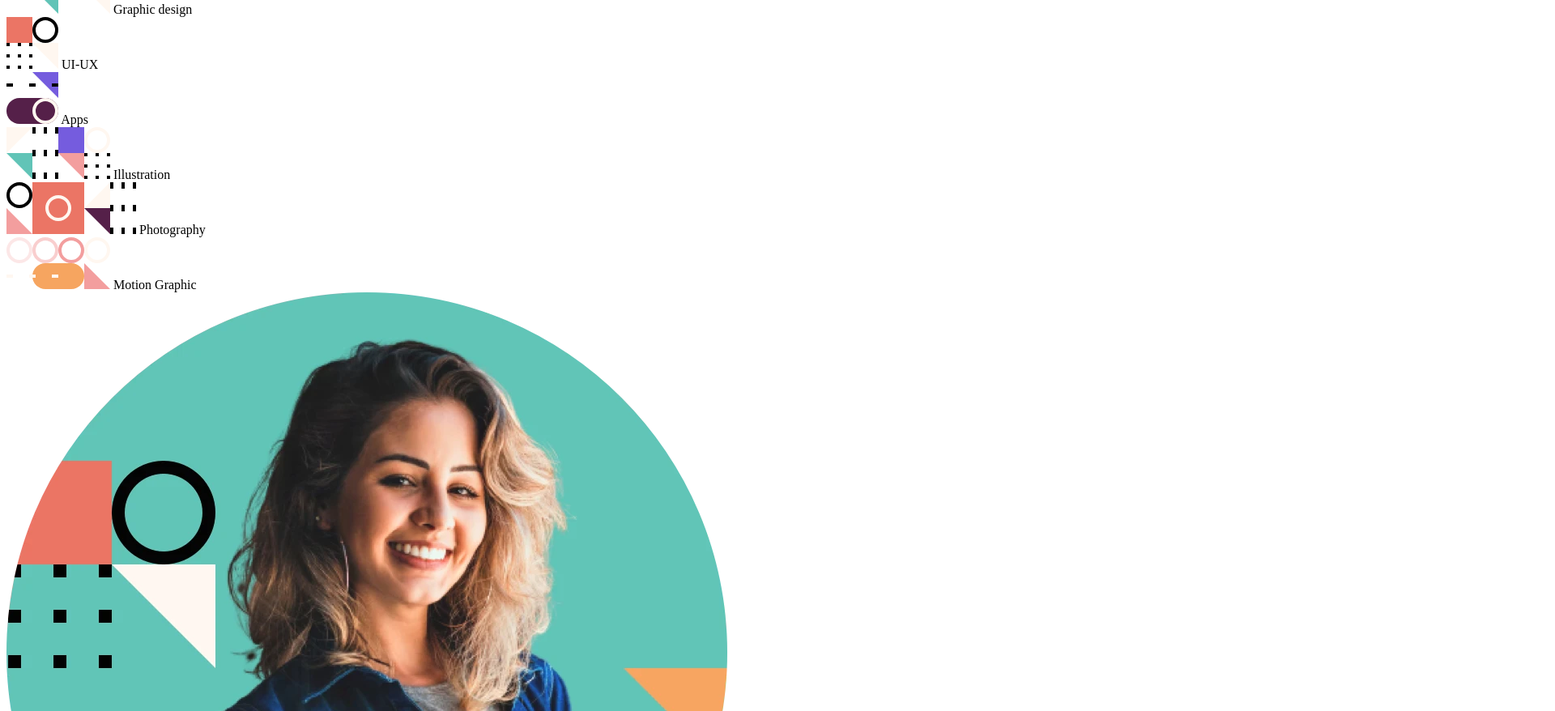
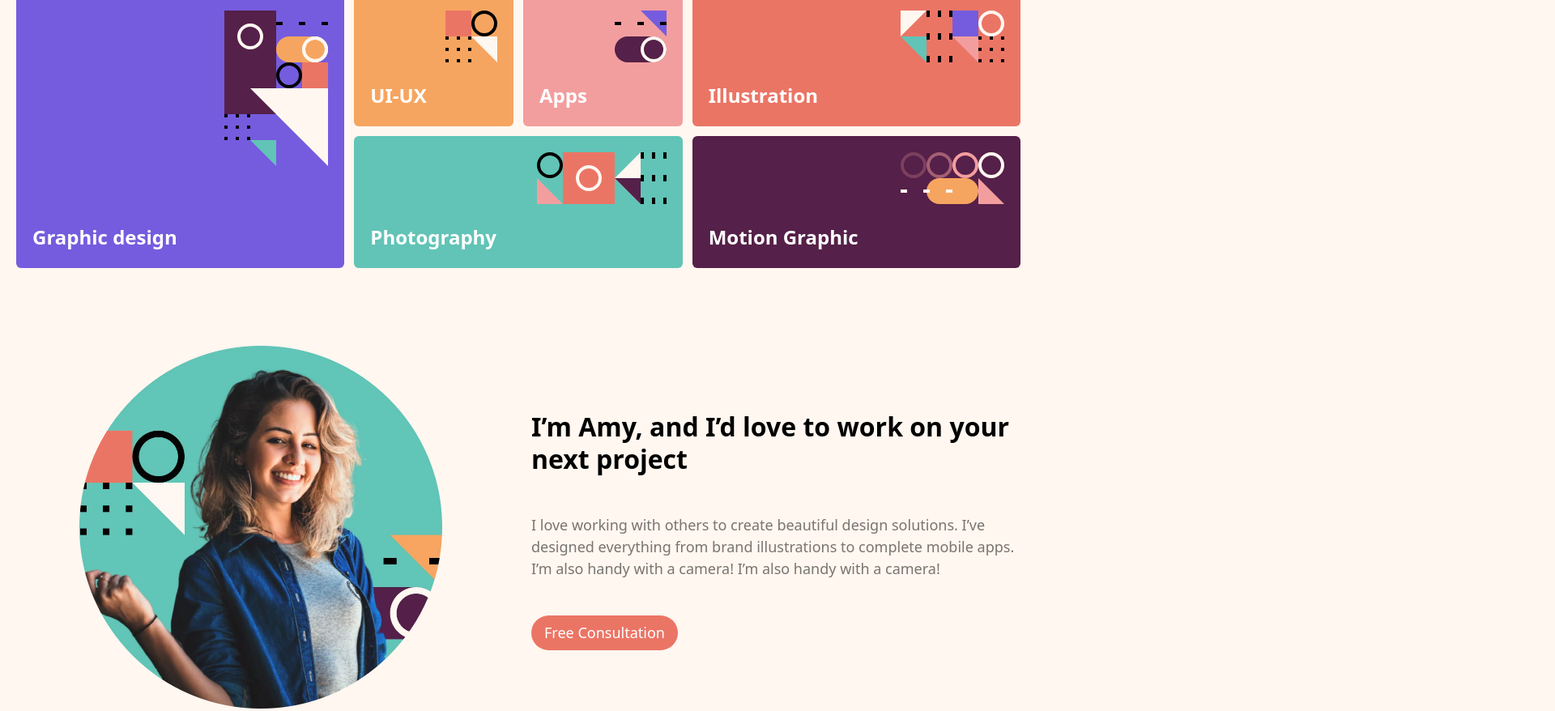
Before and after one commit to prikaskyy/Design-portfolio-landing-page, a plain HTML site: page dist/index.html in a window 1280 px wide. Shown: the part 381-1259 px from the top of the page at 81% size, 1920 px wide, since content can reach past the window. Drawn offline with Linux system fonts and the light colour scheme; the site is published under a folder, as on GitHub Pages, so addresses that start at the root find nothing.

Commit message:
change structure v.2

```diff
--- a/index.html
+++ b/dist/index.html
@@ -5,7 +5,7 @@
   <meta name="viewport" content="width=device-width, initial-scale=1.0">
 
   <link rel="icon" type="image/png" sizes="32x32" href="./assets/favicon-32x32.png">
-  <link rel="stylesheet" href="/dist/style.css">
+  <link rel="stylesheet" href="style.css">
   <title>Design portfolio</title>
 </head>
 <body class="bg-cream">
@@ -124,6 +124,6 @@
       </ul>
     </nav>
   </footer>
-<script src="./dist/script.js"></script>
+<script src="script.js"></script>
 </body>
 </html>
```
Also changed, not shown: dist/assets/favicon-32x32.png (renamed from assets/favicon-32x32.png), dist/assets/icon-arrow-left.svg (renamed from assets/icon-arrow-left.svg), dist/assets/icon-arrow-right.svg (renamed from assets/icon-arrow-right.svg), dist/assets/image-amy.webp (renamed from assets/image-amy.webp), dist/assets/image-slide-1.jpg (renamed from assets/image-slide-1.jpg), dist/assets/image-slide-2.jpg (renamed from assets/image-slide-2.jpg), dist/assets/image-slide-3.jpg (renamed from assets/image-slide-3.jpg), dist/assets/image-slide-4.jpg (renamed from assets/image-slide-4.jpg), dist/assets/image-slide-5.jpg (renamed from assets/image-slide-5.jpg), dist/assets/logo.svg (renamed from assets/logo.svg), dist/assets/pattern-apps.svg (renamed from assets/pattern-apps.svg), dist/assets/pattern-graphic-design.svg (renamed from assets/pattern-graphic-design.svg), dist/assets/pattern-illustrations.svg (renamed from assets/pattern-illustrations.svg), dist/assets/pattern-motion-graphics.svg (renamed from assets/pattern-motion-graphics.svg), 2 more files.
